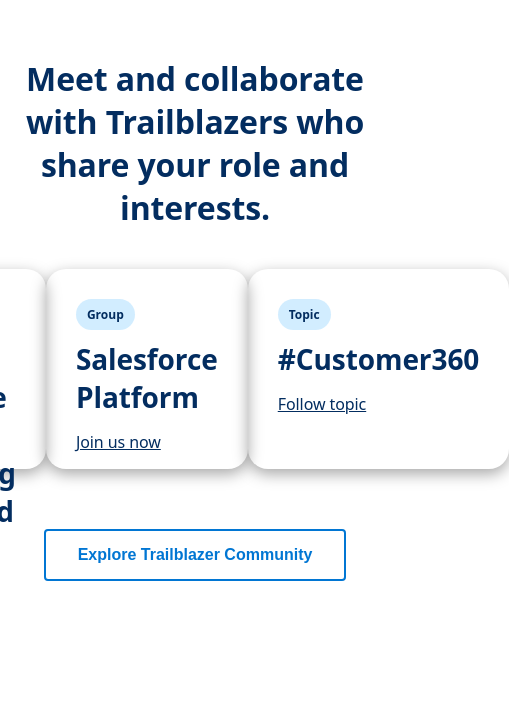
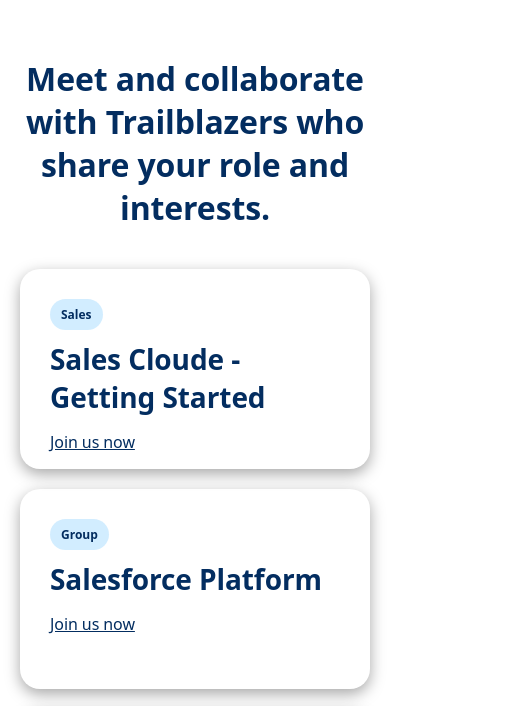
Before and after one commit to haileyesuschekol/sales-force-clone, a plain HTML site: page index.html in a window 390 px wide. Shown: the part 7489-8195 px from the top of the page, 509 px wide, since content can reach past the window. Before the commit the page ends 8172 px from the top, so only its background shows below. Drawn offline with Linux system fonts and the light colour scheme.

Commit message:
Build a responsive badge

```diff
--- a/style.css
+++ b/style.css
@@ -786,3 +786,40 @@
   margin-top: 6rem;
   text-align: center;
 }
+
+@media screen and (max-width: 1150px) {
+  .description-middle {
+    max-width: 900px;
+  }
+  .badge-container2 {
+    gap: 2rem;
+  }
+}
+@media screen and (max-width: 900px) {
+  .description-middle {
+    max-width: 700px;
+  }
+  .card-3 {
+    padding: 1rem;
+    width: 30rem;
+    height: 30rem;
+  }
+}
+
+@media screen and (max-width: 650px) {
+  .description-middle {
+    max-width: 600px;
+  }
+  .badge-container2 {
+    display: flex;
+    flex-direction: column;
+    align-items: center;
+    justify-content: center;
+  }
+
+  .card-3 {
+    padding: 3rem;
+    width: 35rem;
+    height: 20rem;
+  }
+}
```
